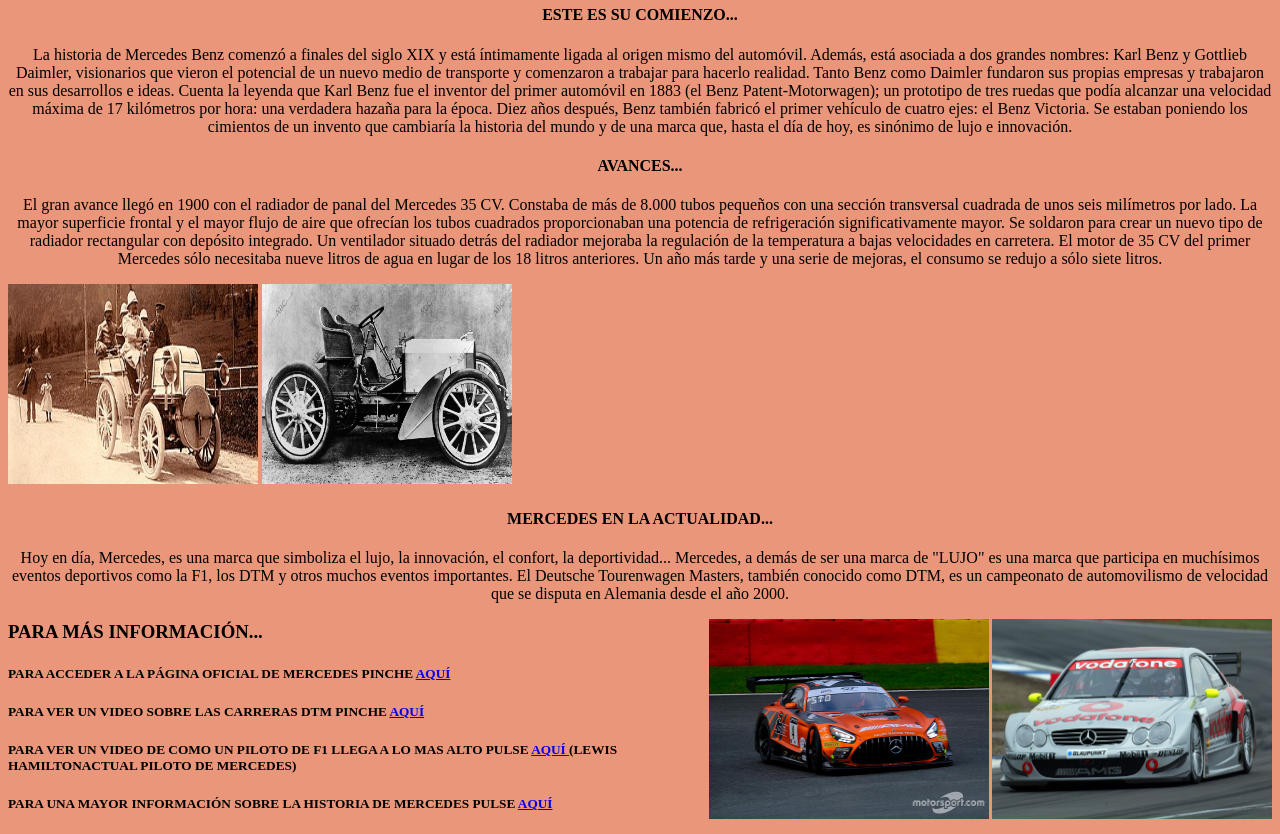
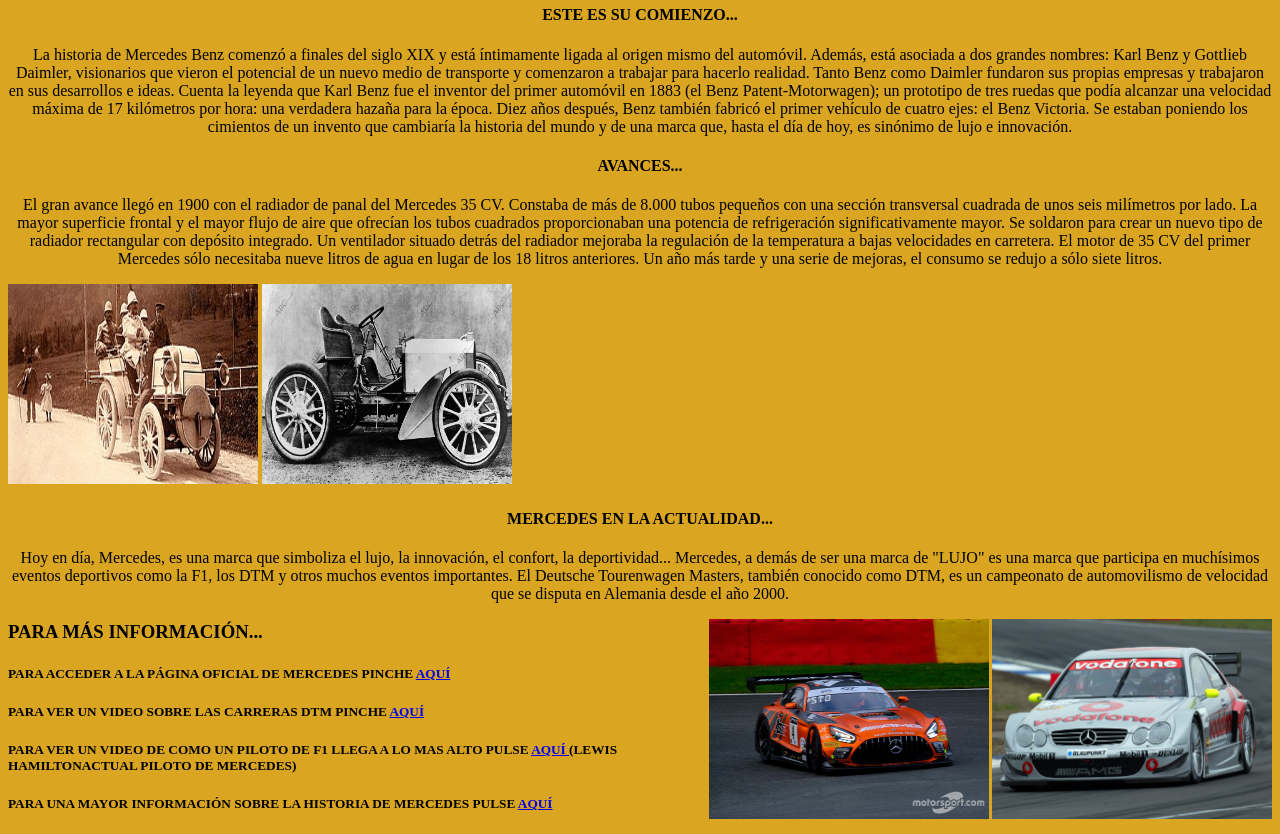
Before and after one commit to gonzalocarmona08/Mercedes-benz, a plain HTML site: page index.html in a window 1280 px wide. Shown: the part 60-894 px from the top of the page. Drawn offline with Linux system fonts and the light colour scheme.

Commit message:
Update index.html

```diff
--- a/index.html
+++ b/index.html
@@ -62,7 +62,7 @@ body{
 background-image: url();
 }
 body{
-background-color: darksalmon;
+background-color: goldenrod;
 }
 
 
```
